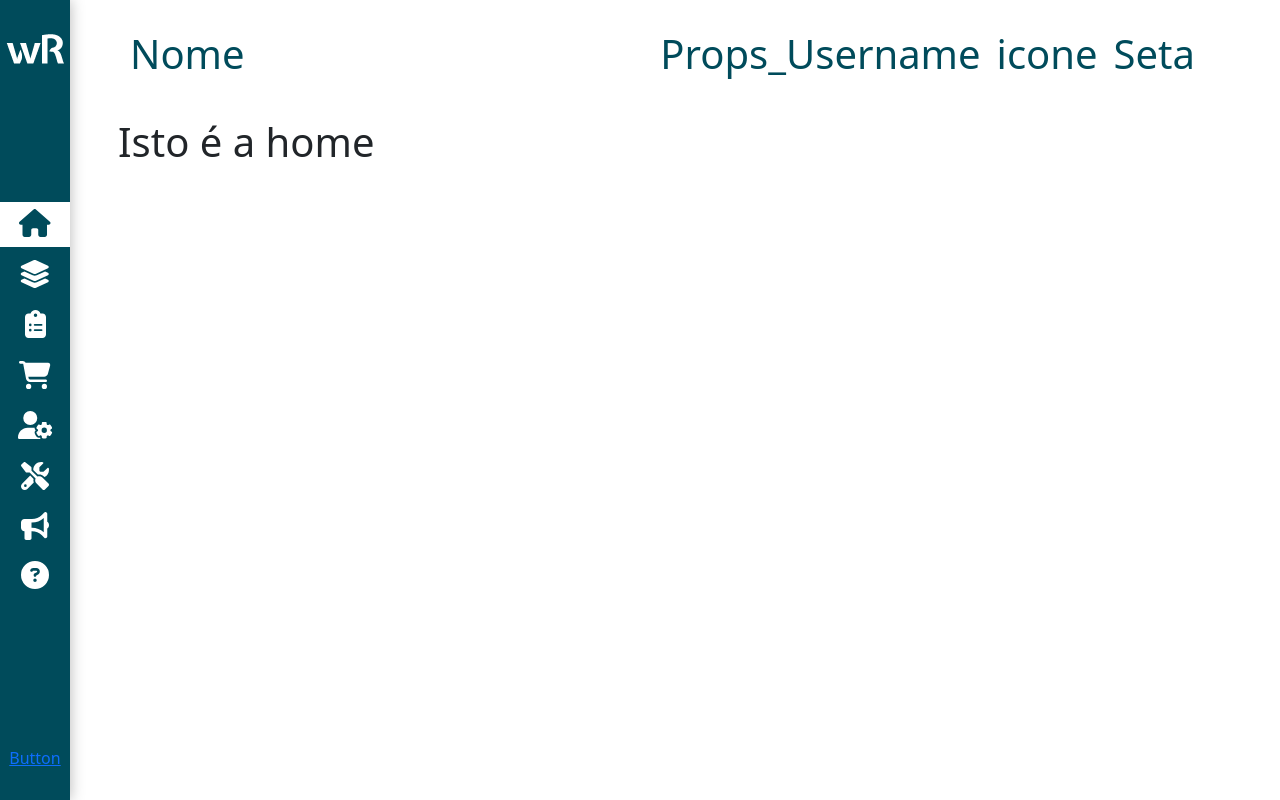
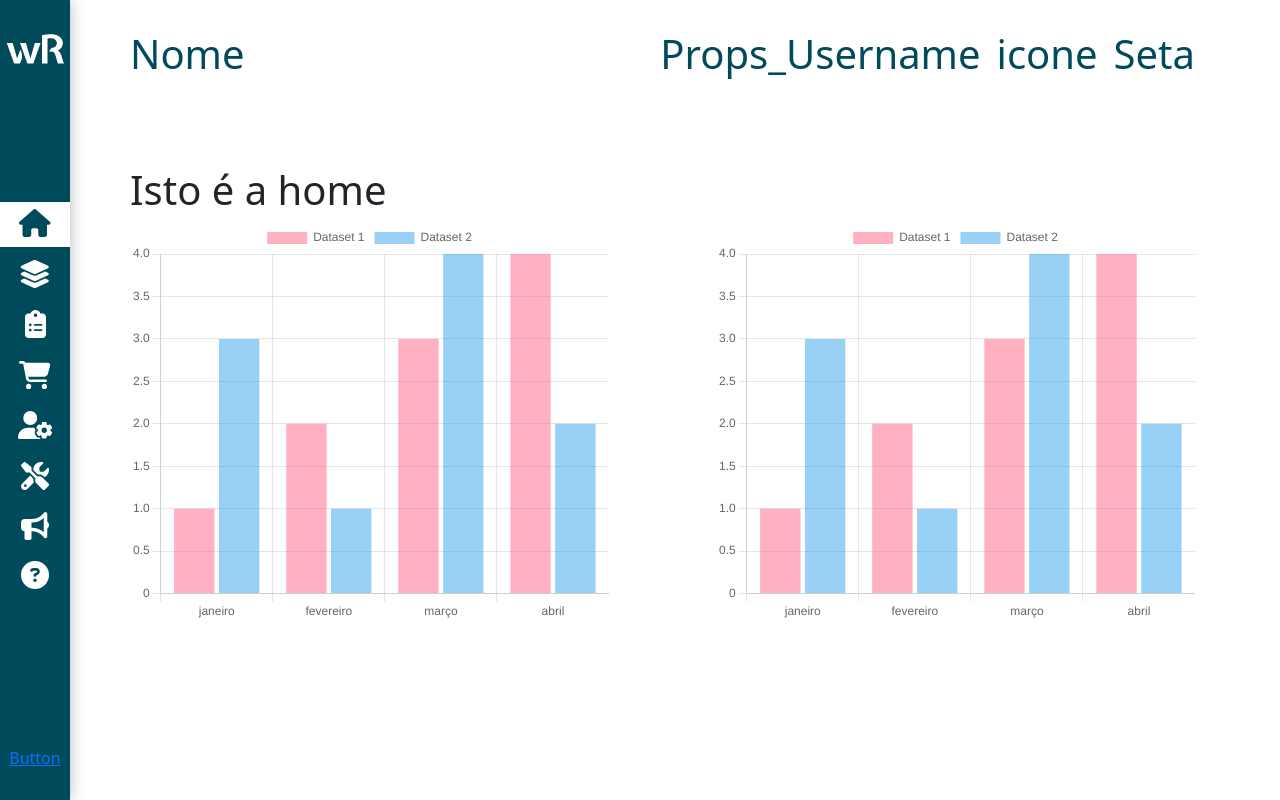
Before and after one commit to UPSxACE/quarrymanager-reactfrontend, a React (Create React App) app: page /dashboard/home in a window 1280 px wide. Built offline with nearby package versions, Linux system fonts and the light colour scheme.

Commit message:
teste, primeiro grafico

```diff
--- a/package.json
+++ b/package.json
@@ -11,8 +11,10 @@
     "@testing-library/user-event": "^13.5.0",
     "axios": "^0.27.2",
     "bootstrap": "^5.1.3",
+    "chart.js": "^3.8.0",
     "react": "^18.1.0",
     "react-bootstrap": "^2.4.0",
+    "react-chartjs-2": "^4.1.0",
     "react-dom": "^18.1.0",
     "react-router-dom": "^6.3.0",
     "react-scripts": "5.0.1",
--- a/src/App.js
+++ b/src/App.js
@@ -60,6 +60,7 @@ function Dashboard() {
   return (
     <div className="Dashboard">
       <Outlet />
+      <script src="https://cdn.jsdelivr.net/npm/chart.js"></script>
     </div>
   );
 }
--- a/src/dashboard/pages/home/home.js
+++ b/src/dashboard/pages/home/home.js
@@ -1,14 +1,69 @@
 import React, { useState } from "react";
-import {} from "react-bootstrap";
+import { Container, Row, Col } from "react-bootstrap";
 import styled from "styled-components";
 import { DashboardLayout } from "../../components/layout";
+import { Bar } from "react-chartjs-2";
+import { Chart as ChartJS } from "chart.js/auto";
 
 export { DashboardHome };
 
 function DashboardHome() {
+  const labels = ["janeiro", "fevereiro", "março", "abril"];
+  const options = {
+    responsive: true,
+    maintainAspectRatio: false,
+  };
+  const data = {
+    labels,
+    datasets: [
+      {
+        label: "Dataset 1",
+        data: [1, 2, 3, 4],
+        backgroundColor: "rgba(255, 99, 132, 0.5)",
+      },
+      {
+        label: "Dataset 2",
+        data: [3, 1, 4, 2],
+        backgroundColor: "rgba(53, 162, 235, 0.5)",
+      },
+    ],
+  };
+
   return (
     <DashboardLayout>
-      <h1>Isto é a home</h1>
+      <Container fluid>
+        <Row className="g-0 pt-5">
+          <Col xs={12}>
+            <h1>Isto é a home</h1>
+            <div className="d-flex">
+              <DashboardGraph className="left50">
+                <BarChart chartData={data} chartOptions={options}></BarChart>
+              </DashboardGraph>
+              <DashboardGraph className="right50">
+                <BarChart chartData={data} chartOptions={options}></BarChart>
+              </DashboardGraph>
+            </div>
+          </Col>{" "}
+        </Row>
+      </Container>
     </DashboardLayout>
   );
 }
+
+function BarChart({ chartData, chartOptions }) {
+  return <Bar data={chartData} options={chartOptions}></Bar>;
+}
+
+const DashboardGraph = styled.div`
+  position: relative;
+  height: 400px;
+
+  &.left50 {
+    width: 50%;
+    padding-right: 5%;
+  }
+  &.right50 {
+    width: 50%;
+    padding-left: 5%;
+  }
+`;
```
Also changed, not shown: 1 other file (tests, documents, lock files or other folders).
